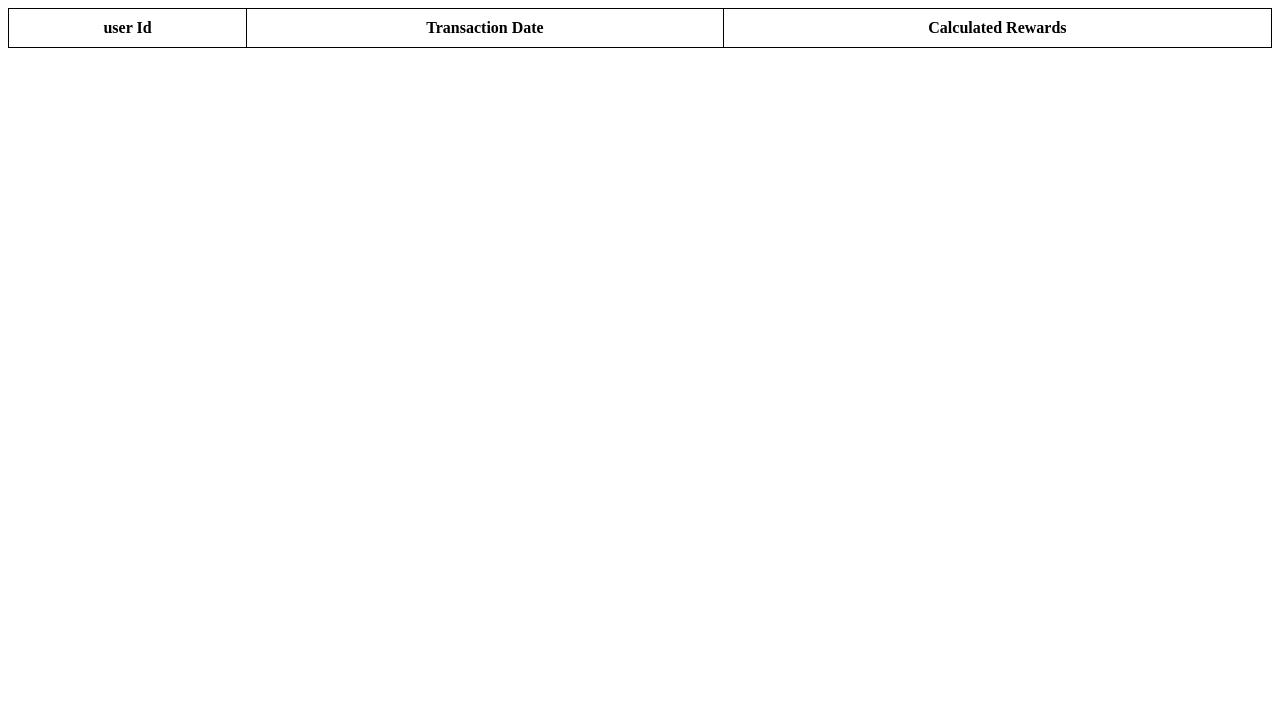
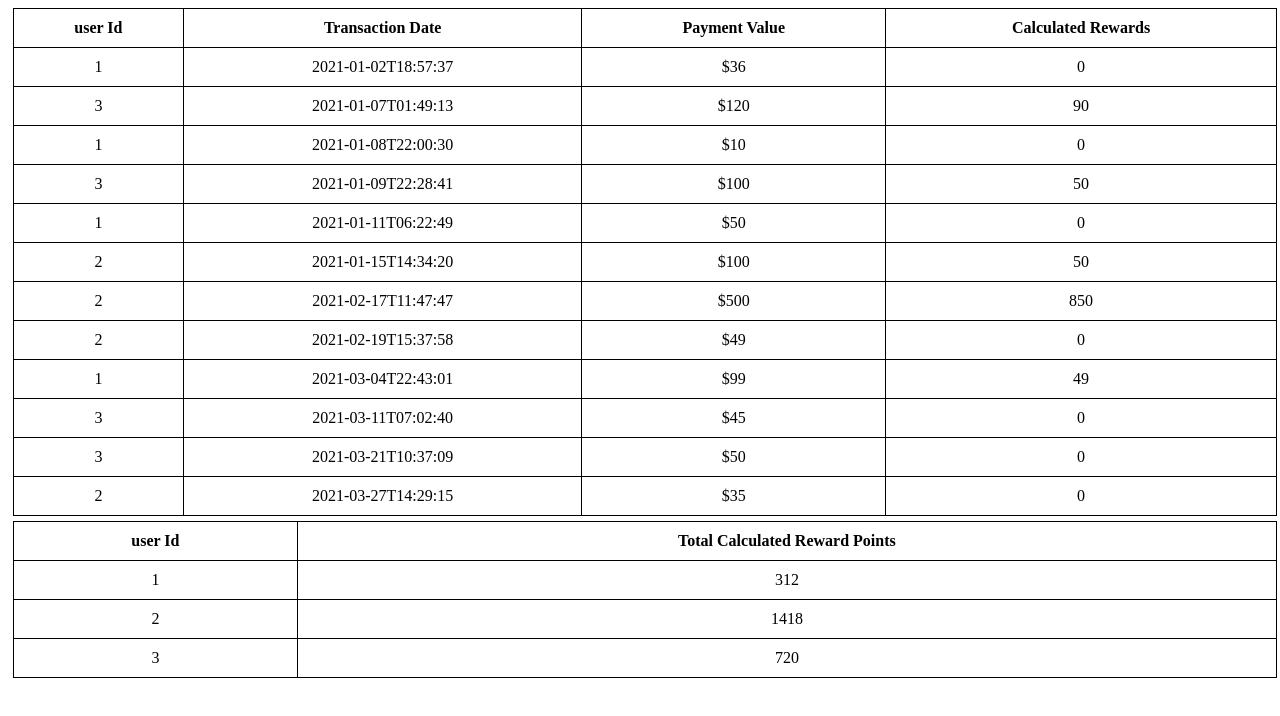
Before and after one commit to votoan410/reward-calculator-react, a React (Create React App) app: page / in a window 1280 px wide. Shown: the top 716 px of the page. Built offline with nearby package versions, Linux system fonts and the light colour scheme; data requests are answered from the project's data file.

Commit message:
finished displaying transactions and calculated calculated total points, Todo: reorganize code, work on styling, and test

```diff
--- a/db.json
+++ b/db.json
@@ -6,14 +6,41 @@
       "userId": 1
     },
     {
+      "value": 10,
+      "date": "2021-01-08T22:00:30",
+      "userId": 1
+    },
+
+    {
+      "value": 100,
+      "date": "2021-01-09T22:28:41",
+      "userId": 3
+    },
+    {
+      "value": 120,
+      "date": "2021-01-07T01:49:13",
+      "userId": 3
+    },
+    {
+      "value": 100,
+      "date": "2021-01-15T14:34:20",
+      "userId": 2
+    },
+
+    {
       "value": 500,
       "date": "2021-02-17T11:47:47",
       "userId": 2
     },
     {
-      "value": 10,
-      "date": "2021-01-08T22:00:30",
+      "value": 36,
+      "date": "2021-01-02T18:57:37",
       "userId": 1
+    },
+    {
+      "value": 49,
+      "date": "2021-02-19T15:37:58",
+      "userId": 2
     },
     {
       "value": 35,
@@ -26,34 +53,9 @@
       "userId": 3
     },
     {
-      "value": 100,
-      "date": "2021-01-09T22:28:41",
-      "userId": 3
-    },
-    {
-      "value": 150,
-      "date": "2021-01-07T01:49:13",
-      "userId": 3
-    },
-    {
-      "value": 100,
-      "date": "2021-01-15T14:34:20",
-      "userId": 2
-    },
-    {
       "value": 45,
       "date": "2021-03-11T07:02:40",
       "userId": 3
-    },
-    {
-      "value": 36,
-      "date": "2021-01-02T18:57:37",
-      "userId": 1
-    },
-    {
-      "value": 49,
-      "date": "2021-02-19T15:37:58",
-      "userId": 2
     },
     {
       "value": 99,
--- a/src/App.css
+++ b/src/App.css
@@ -2,9 +2,9 @@ table,
 td,
 th {
   border: 1px solid black;
-  border-radius: 10px;
   padding: 10px;
   text-align: center;
+  margin: 5px;
 }
 
 table {
--- a/src/components/RewardTable.js
+++ b/src/components/RewardTable.js
@@ -3,7 +3,10 @@ export default function RewardTable() {
   const endpoint = "http://localhost:3000/transactions";
 
   const [transactionData, setTransactionData] = useState([]);
+  const [totalPoints, setTotalPoints] = useState({});
   const [loading, setLoading] = useState(false);
+
+  // fetch data when the page just loaded
   useEffect(() => {
     setLoading(true);
     fetch(endpoint)
@@ -19,7 +22,7 @@ export default function RewardTable() {
   }, []);
 
   const calculateRewardPoints = (amount) => {
-    if (amount >= 50 && amount < 100) {
+    if (amount >= 50 && amount <= 100) {
       return amount - 50;
     } else if (amount > 100) {
       return 2 * (amount - 100) + 50;
@@ -28,6 +31,14 @@ export default function RewardTable() {
   };
 
   useEffect(() => {
+    // sort by date javascript
+    if (transactionData) {
+      const sortedByDate = transactionData.sort(
+        (a, b) => new Date(a.date) - new Date(b.date)
+      );
+      setTransactionData(sortedByDate);
+    }
+    // map total pays to user
     let userTotalPay = {};
     if (transactionData) {
       // map user to their respective total pay
@@ -39,11 +50,11 @@ export default function RewardTable() {
       });
     }
     if (userTotalPay) {
-      console.log("before calculation: ", userTotalPay);
+      let totalPointesPerUser = {};
       for (let entry in userTotalPay) {
-        userTotalPay[entry] = calculateRewardPoints(userTotalPay[entry]);
+        totalPointesPerUser[entry] = calculateRewardPoints(userTotalPay[entry]);
       }
-      console.log("after total reward: ", userTotalPay);
+      setTotalPoints(totalPointesPerUser);
     }
   }, [transactionData]);
 
@@ -53,8 +64,35 @@ export default function RewardTable() {
         <tr>
           <th>user Id</th>
           <th> Transaction Date</th>
+          <th> Payment Value</th>
+
           <th> Calculated Rewards</th>
         </tr>
+        {transactionData.length > 0
+          ? transactionData.map((transaction) => (
+              <tr>
+                <td>{transaction.userId}</td>
+                <td>{transaction.date}</td>
+                <td>${transaction.value}</td>
+                <td>{calculateRewardPoints(transaction.value)}</td>
+              </tr>
+            ))
+          : null}
+      </table>
+
+      <table>
+        <tr>
+          <th>user Id</th>
+          <th> Total Calculated Reward Points</th>
+        </tr>
+        {Object.keys(totalPoints).length > 0
+          ? Object.keys(totalPoints).map((entry) => (
+              <tr>
+                <td>{entry}</td>
+                <td>{totalPoints[entry]}</td>
+              </tr>
+            ))
+          : null}
       </table>
     </>
   );
```
Also changed, not shown: 1 other file (tests, documents, lock files or other folders).
